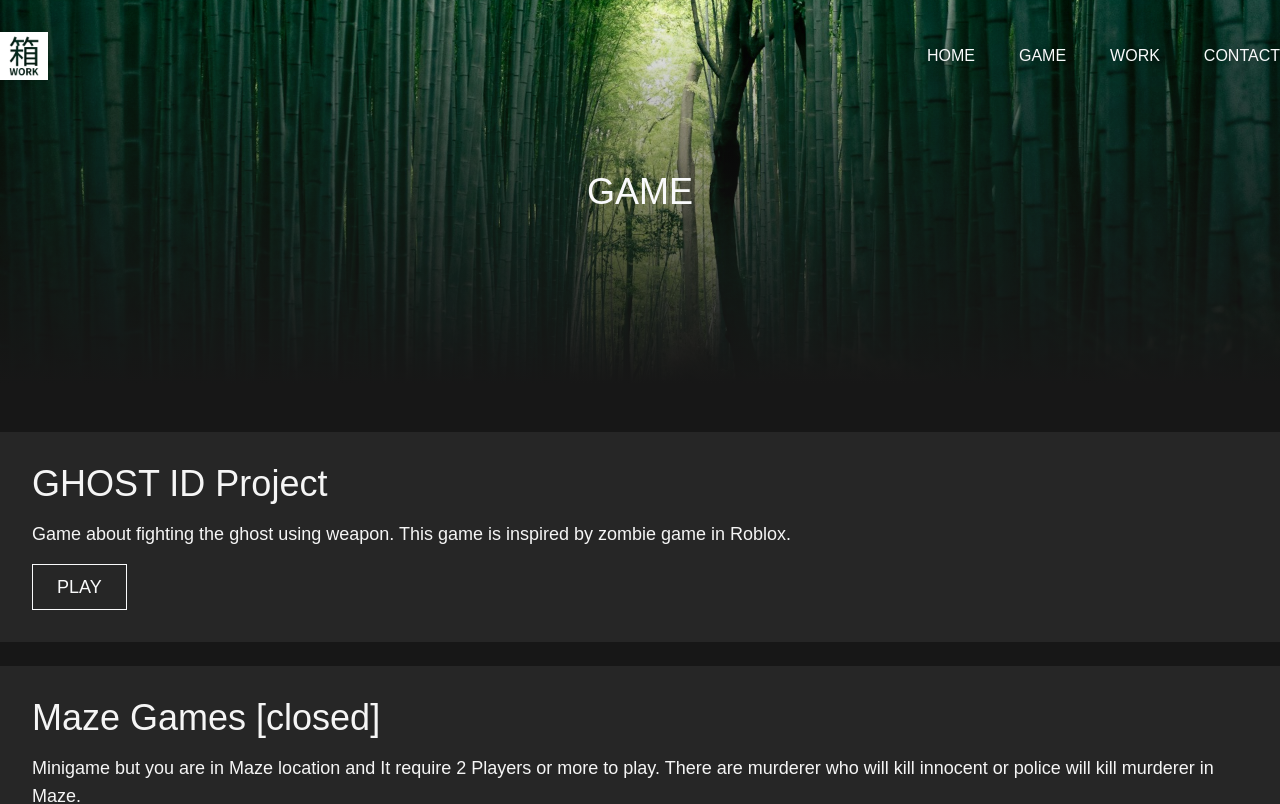
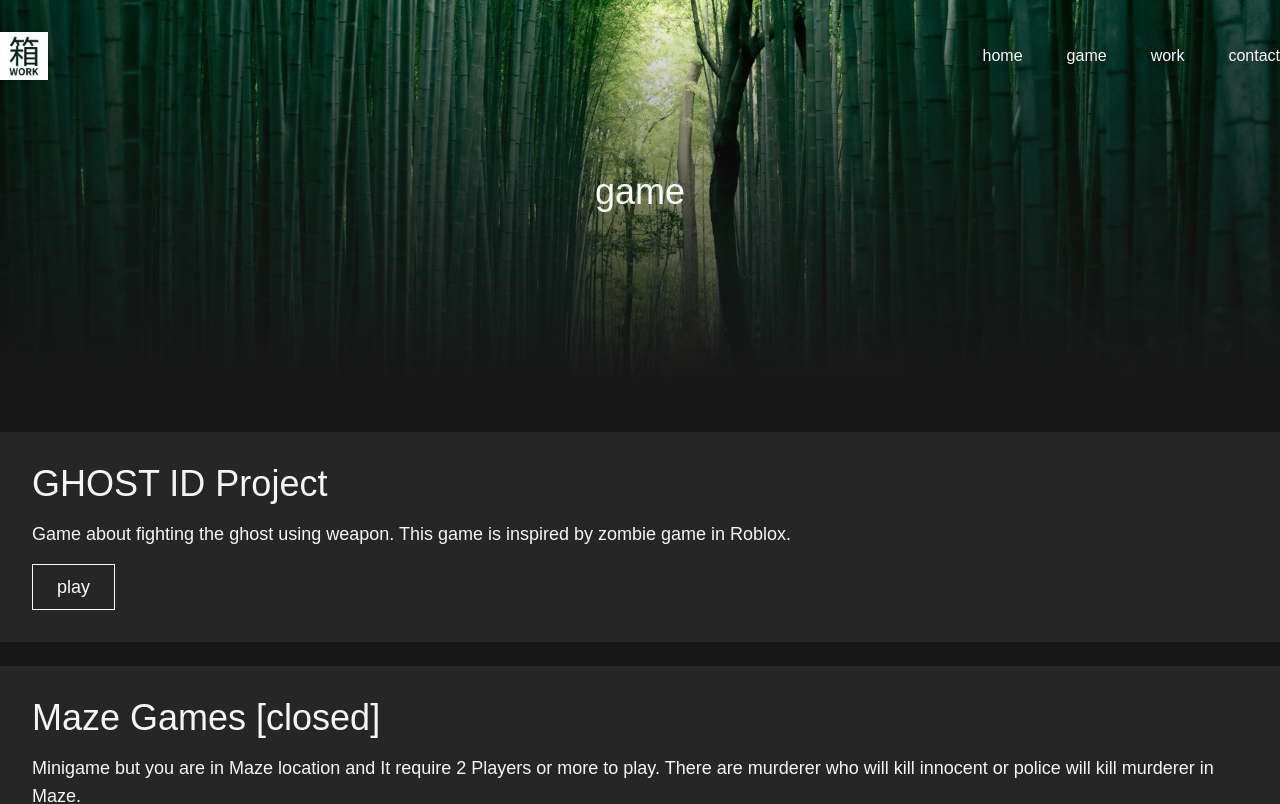
Before and after one commit to hakowork/index, a Next.js app: page /game in a window 1280 px wide. Shown: the top 804 px of the page. Built offline with nearby package versions, Linux system fonts and the light colour scheme.

Commit message:
feat: make menu and button lowecase

```diff
--- a/components/banner_second.tsx
+++ b/components/banner_second.tsx
@@ -6,7 +6,7 @@ const BannerSecond = ({ title }: { title?: string }) => {
               <div className="h-full sm:container sm:mx-auto">
                 <div className="h-full flex items-center">
                     <div className="w-full align-middle text-left z-[2]">
-                    <h1 className="font-general-semibold font-mont uppercase text-3xl md:text-3xl xl:text-4xl text-center text-gray-50">{title}</h1>
+                    <h1 className="font-general-semibold font-mont text-3xl md:text-3xl xl:text-4xl text-center text-gray-50">{title}</h1>
                     </div>
                 </div>
               </div>
--- a/components/button.tsx
+++ b/components/button.tsx
@@ -1,6 +1,6 @@
 const Button = ({ title, url }: { title?: string, url?: string }) => {
     return (
-        <a target="_blank" href={url} rel="noopener noreferrer" className="inline-block font-mont uppercase mt-8 mb-6 sm:mb-0 text-lg border border-gray-50 py-2 px-6 bg-transparent text-gray-50 hover:bg-gray-50 hover:text-gray-900 duration-200">
+        <a target="_blank" href={url} rel="noopener noreferrer" className="inline-block font-mont mt-8 mb-6 sm:mb-0 text-lg border border-gray-50 py-2 px-6 bg-transparent text-gray-50 hover:bg-gray-50 hover:text-gray-900 duration-200">
             <span className="text-md sm:text-lg duration-200">{title}</span>
         </a>
     )
--- a/components/layout.tsx
+++ b/components/layout.tsx
@@ -83,7 +83,7 @@ export default function Layout({ children, home, title}: { children: React.React
                     <ul className="list-reset lg:flex justify-end flex-1 items-center">
                     {menuItems?.map((item) => (
                         <li className="group lg:mr-3 last:lg:mr-0" key={item?.title}>
-                        <Link href={item?.url} className={`block uppercase font-mont lg:inline-block text-right lg:text-left no-underline py-2 px-4 pr-0 lg:pr-4 group-last:pr-0 text-gray-50`}>
+                        <Link href={item?.url} className={`block font-mont lg:inline-block text-right lg:text-left no-underline py-2 px-4 pr-0 lg:pr-4 group-last:pr-0 text-gray-50`}>
                             {item?.title}
                         </Link>
                         </li>
```
